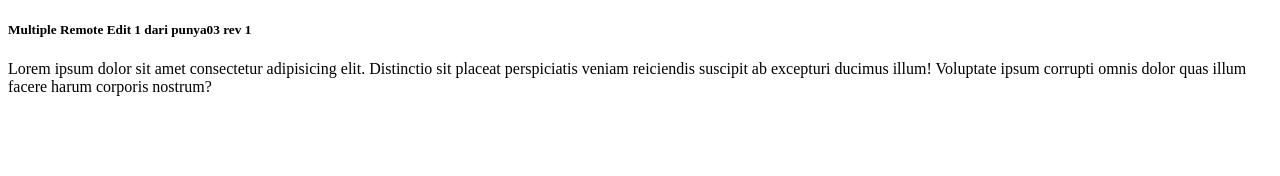
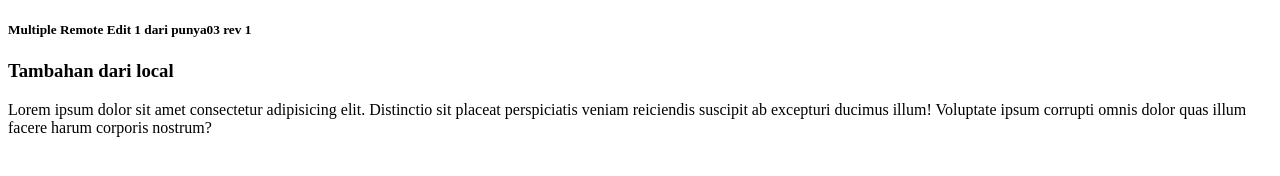
Before and after one commit to Okta03/remote3, a plain HTML site: page index.html in a window 1280 px wide. Drawn offline with Linux system fonts and the light colour scheme.

Commit message:
rev1 tambah h4

```diff
--- a/index.html
+++ b/index.html
@@ -8,6 +8,7 @@
 </head>
 <body>
     <h5>Multiple Remote Edit 1 dari punya03 rev 1</h5>
+    <H3>Tambahan dari local</H3>
     <p>Lorem ipsum dolor sit amet consectetur adipisicing elit. Distinctio sit placeat perspiciatis veniam reiciendis suscipit ab excepturi ducimus illum! Voluptate ipsum corrupti omnis dolor quas illum facere harum corporis nostrum?</p>
 </body>
 </html>
```
